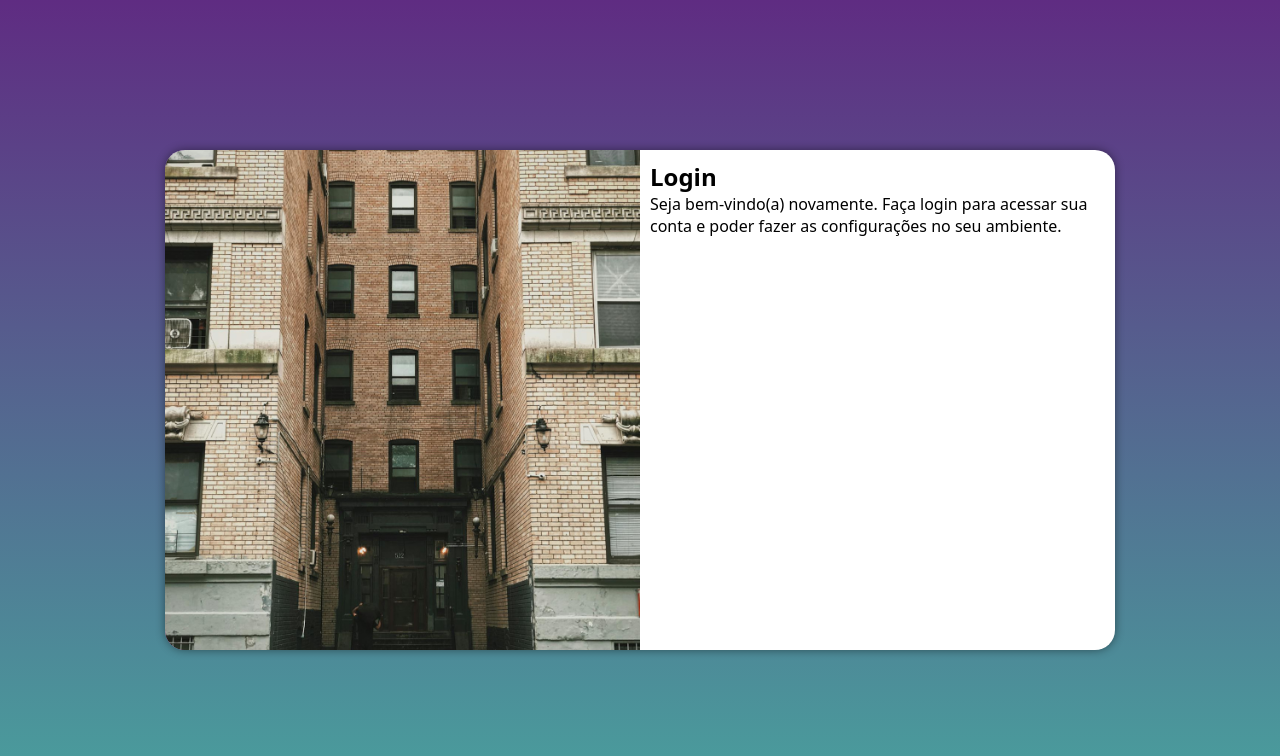
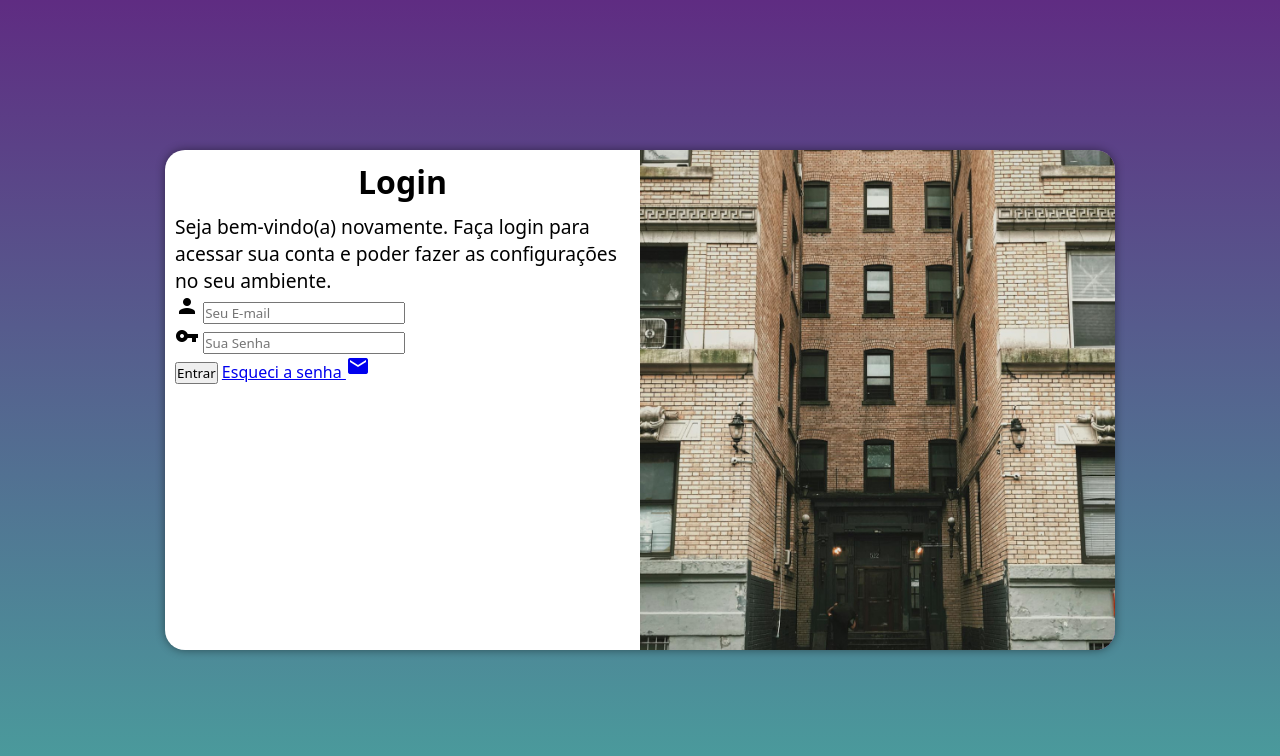
Before and after one commit to jusguilherme/projeto-login, a plain HTML site: page index.html in a window 1280 px wide. Drawn offline with Linux system fonts and the light colour scheme.

Commit message:
add o form

```diff
--- a/estilos/media-query.css
+++ b/estilos/media-query.css
@@ -1,6 +1,6 @@
 @charset "UTF-8";
 
-@media screen and (min-width: 768px) and (max-width: 992px) {
+    @media screen and (min-width: 768px) and (max-width: 992px) {
 
     body {
         background-image: linear-gradient(to top, #49a09d, #5f2c82);
@@ -22,7 +22,7 @@
     }
 }
 
-@media screen and (min-width: 992px) {
+    @media screen and (min-width: 992px) {
 
     body {
         background-image: linear-gradient(to top, #49a09d, #5f2c82);
@@ -33,13 +33,21 @@
     }
 
     section#login > div#imagem {
-        float: left;
+        float: right;
         width: 50%;
         height: 100%;
     }
 
     section#login > div#formulario {
-        float: right;
+        float: left;
         width: 50%;
     }
+
+    div#formulario > h1 {
+        font-size: 2em;
+    }
+
+    div#formulario > p {
+        font-size: 1.2em;
+    }
 }
--- a/estilos/style.css
+++ b/estilos/style.css
@@ -54,3 +54,12 @@ section#login > div#formulario {
     display: block;
     padding: 10px;
 }
+
+div#formulario > h1 {
+    text-align: center;
+    margin-bottom: 10px;
+}
+
+div#formulario > p {
+    font-size: 0.8em;
+}
--- a/index.html
+++ b/index.html
@@ -4,6 +4,7 @@
     <meta charset="UTF-8">
     <meta name="viewport" content="width=device-width, initial-scale=1.0">
     <title>Login</title>
+    <link href="https://fonts.googleapis.com/icon?family=Material+Icons" rel="stylesheet">
     <link rel="stylesheet" href="estilos/style.css">
     <link rel="stylesheet" href="estilos/media-query.css">
 </head>
@@ -16,8 +17,19 @@
             <div id="formulario">
                 <h1>Login</h1>
                 <p>Seja bem-vindo(a) novamente. Faça login para acessar sua conta e poder fazer as configurações no seu ambiente.</p>
-                <form action="login.php" method="post">
-
+                <form action="login.php" method="post" autocomplete="on">
+                    <div class="campo">
+                        <i class="material-icons">person</i>
+                        <input type="email" name="login" id="ilogin" placeholder="Seu E-mail" autocomplete="email" required maxlength="30">
+                        <label for="ilogin"></label>
+                    </div>
+                    <div class="campo">
+                        <i class="material-icons">vpn_key</i>
+                        <input type="password" name="senha" id="isenha" placeholder="Sua Senha" autocomplete="current-password" required minlength="8" maxlength="20">
+                        <label for="isenha"></label>
+                    </div>
+                    <input type="submit" value="Entrar">
+                    <a href="esqueci.html">Esqueci a senha <i class="material-icons">mail</i></a>
                 </form>
             </div>
         </section>
```
